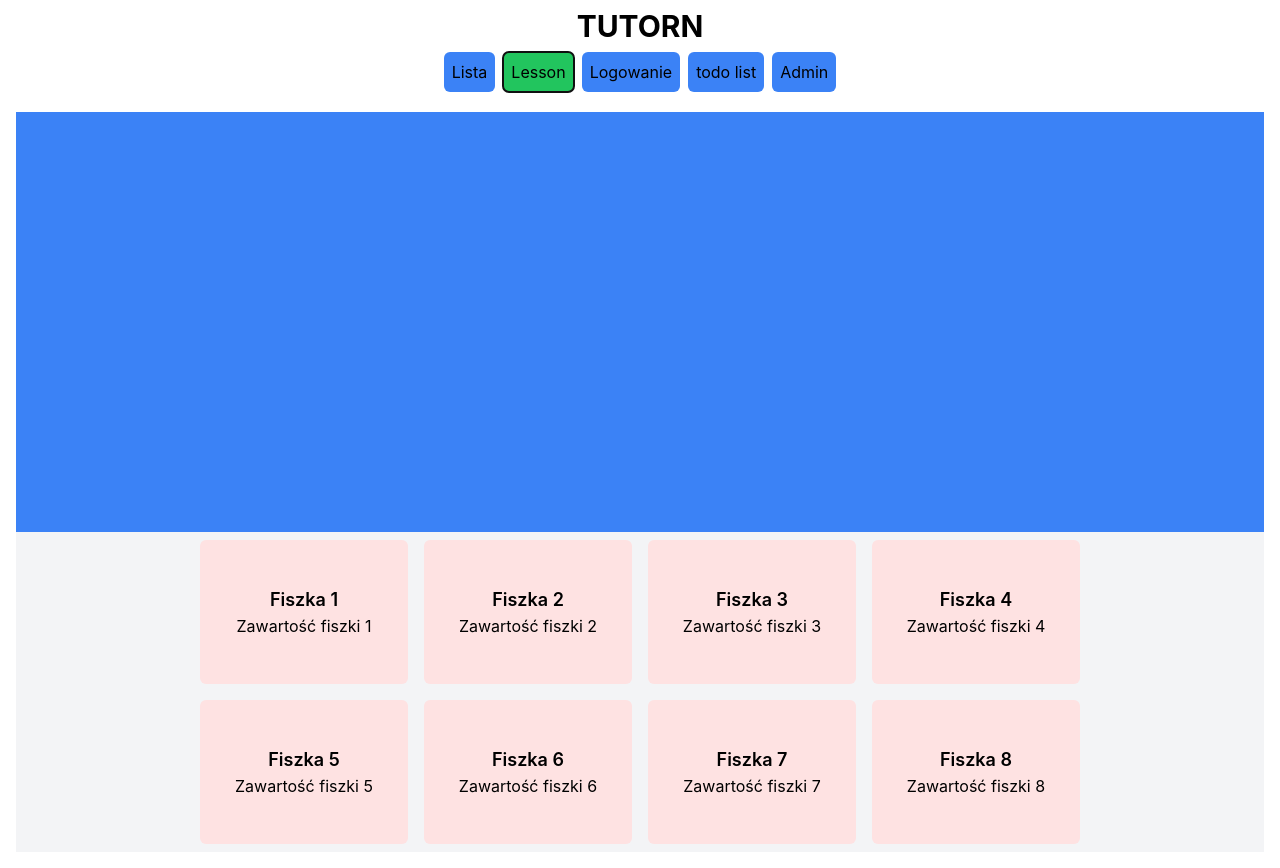
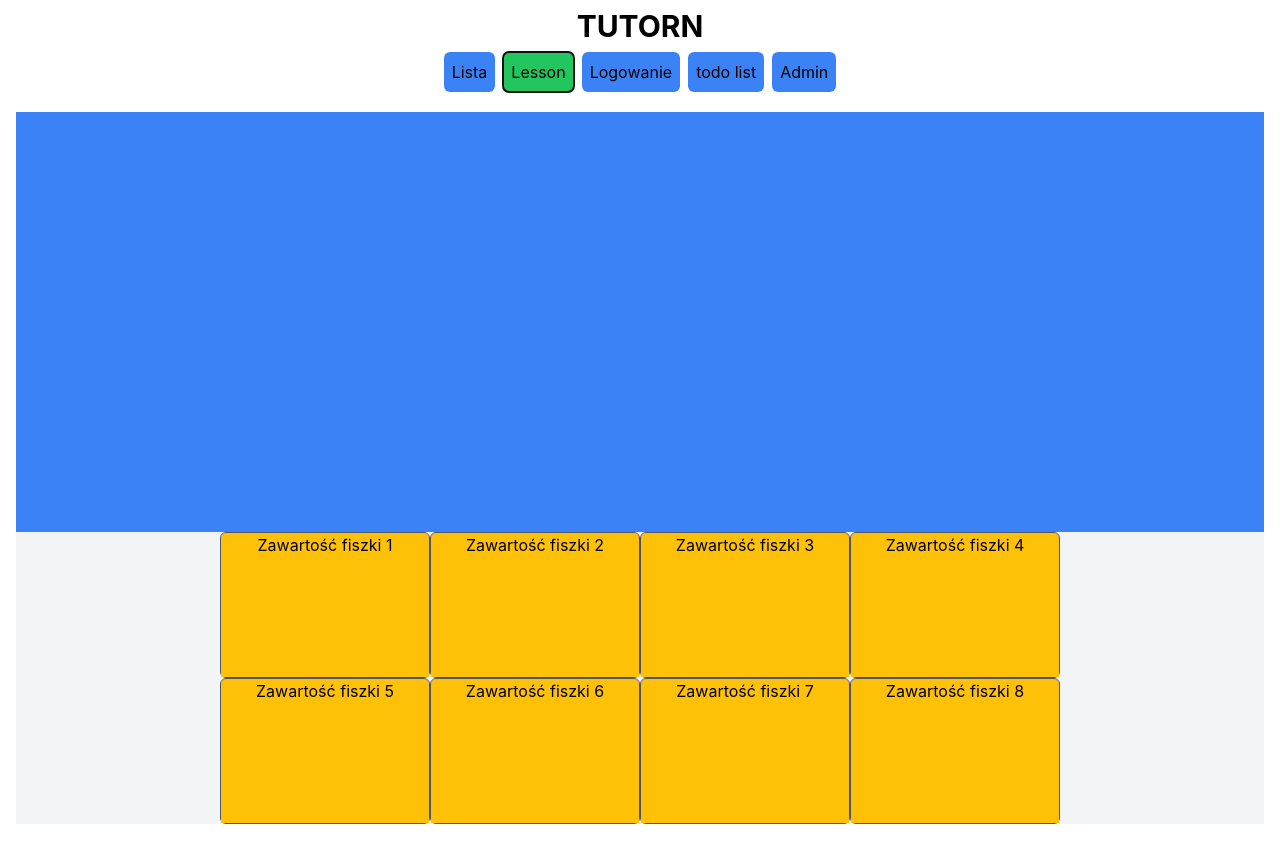
Before and after one commit to krzylec/tuton, a React (Create React App) app in the folder frontend/: page / in a window 1280 px wide. Both pictures are taken after a click on the tab "Lesson". After the commit the page ends 840 px from the top, so only its background shows below. Built offline with nearby package versions, Linux system fonts and the light colour scheme.

Commit message:
flashcard component animated/styled added flags(editable default=false, animated default=false) first layout for AdminLessonView added more colors to tailwind.config.js

```diff
--- a/frontend/src/components/custom/Flashcard.tsx
+++ b/frontend/src/components/custom/Flashcard.tsx
@@ -1,25 +1,73 @@
 import React, { useState } from "react";
 
 interface FlashcardProps {
-  title: string;
-  content: string;
-  contentFlipped: string;
+  //string too long will clip and not show in component
+  frontside: string;
+  backside: string;
+  toAnimate?: boolean;
+  editable?: boolean;
+}
+function xor(a: boolean, b: boolean){
+  return (a || b) && !(a && b);
 }
 
 export default function Flashcard({
-  title,
-  content,
-  contentFlipped,
+  frontside,
+  backside,
+  toAnimate = false,
+  editable = false,
 }: Readonly<FlashcardProps>) {
-  const [clicked, setClicked] = useState<boolean>(false);
+  const animationDuration = 200;  //have to change in tailwind.config.js too
+  const [flipped, setFlipped] = useState<boolean>(false);
+  const [animating, setAnimating] = useState(false);
+  const [halfway, setHalfway] = useState(false);
+  const flipCard = () => {
+    if (!animating) {
+      setFlipped(!flipped);
+      if (toAnimate) {
+          setAnimating(true); // Start the animation
+          setTimeout(()=>{
+          setHalfway(true); //halfway animating
+        }, animationDuration/2);
+        setTimeout(() => {
+          setAnimating(false);
+          setHalfway(false);
+        }, animationDuration);
+      }
+    }
+  }
 
   return (
+    <div className="max-h-44 rounded-md border bg-gray-200 border-gray-600">
     <button
-      className={`p-4 m-2 rounded-md h-36 w-52 hover:opacity-80 hover:border hover:border-gray-600 ${clicked ? "bg-green-200" : "bg-red-100"}`}
-      onClick={() => setClicked(!clicked)}
+      className={`
+        h-36 w-52 rounded-t-md
+        hover:opacity-80
+        ${flipped&&toAnimate ?
+           `animate-flip` :
+           `animate-flipback`
+          }
+        ${xor(flipped, halfway) ? "bg-tertiary" : "bg-quinary"}
+      `}
+      onClick={() => flipCard()}
     >
-      <h3 className="text-lg font-semibold">{title}</h3>
-      <p>{clicked ? contentFlipped : content}</p>
+      {/* Render frontside content only if not animating and not flipped */}
+      {!animating && !flipped && <div className="h-full w-full rounded-t-md bg-tertiary overflow-clip">{frontside}</div>}
+
+      {/* Render backside content only if not animating and flipped */}
+      {!animating && flipped && <div className="h-full w-full rounded-t-md bg-quinary borderoverflow-clip">{backside}</div>}
     </button>
+    {
+      editable &&
+      <div className="">
+        <button
+          className="w-full rounded-b-md"
+          onClick={(e) => {}}
+        >
+          edit
+        </button>
+      </div>
+    }
+    </div>
   );
 }
--- a/frontend/src/views/AdminView.tsx
+++ b/frontend/src/views/AdminView.tsx
@@ -2,6 +2,7 @@ import { useState } from "react";
 import { Tab, Tabs, TabList, TabPanel } from "react-tabs";
 import AdminVideoView from "./admin/AdminVideoTab"
 import AdminFlashcardTab from "./admin/AdminFlashcardTab"
+import AdminLessonTab from "./admin/AdminLessonTab"
 
 export default function TabExplorer() {
     const [selectedTab, setSelectedTab] = useState(0);
@@ -21,6 +22,9 @@ export default function TabExplorer() {
               <Tab className="p-2 mx-1 cursor-pointer bg-blue-500 hover:bg-green-500 transition-colors rounded-md">
                 Flashcard
               </Tab>
+              <Tab className="p-2 mx-1 cursor-pointer bg-blue-500 hover:bg-green-500 transition-colors rounded-md">
+                Lesson
+              </Tab>
             </TabList>
 
             <TabPanel>
@@ -33,6 +37,11 @@ export default function TabExplorer() {
                   <AdminFlashcardTab></AdminFlashcardTab>
                 </div>
             </TabPanel>
+            <TabPanel>
+                <div>
+                  <AdminLessonTab></AdminLessonTab>
+                </div>
+            </TabPanel>
           </Tabs>
         </div>
       );
--- a/frontend/src/views/LessonView.tsx
+++ b/frontend/src/views/LessonView.tsx
@@ -13,9 +13,8 @@ export default function LessonView() {
           {[1, 2, 3, 4].map((index) => (
             <Fiszka
               key={index}
-              title={`Fiszka ${index}`}
-              content={`Zawartość fiszki ${index}`}
-              contentFlipped={`Zawartość fiszki zmieniona ${index}`}
+              frontside={`Zawartość fiszki ${index}`}
+              backside={`Zawartość fiszki zmieniona ${index}`}
             />
           ))}
         </div>
@@ -24,9 +23,8 @@ export default function LessonView() {
           {[5, 6, 7, 8].map((index) => (
             <Fiszka
               key={index}
-              title={`Fiszka ${index}`}
-              content={`Zawartość fiszki ${index}`}
-              contentFlipped={`Zawartość fiszki zmieniona ${index}`}
+              frontside={`Zawartość fiszki ${index}`}
+              backside={`Zawartość fiszki zmieniona ${index}`}
             />
           ))}
         </div>
--- /dev/null
+++ b/frontend/src/views/admin/AdminLessonTab.tsx
@@ -0,0 +1,48 @@
+import { Button, Input } from "../../components/basic";
+import Flashcard from "../../components/custom/Flashcard";
+
+export default function AdminView(){
+
+    return (
+        <div className="flex space-y-2 flex-col p-2 bg-secondary-light border border-gray-600">
+            <div className="flex">
+                <div className="h-96 grid grid-cols-5 p-2 gap-1 bg-secondary border border-gray-600 overflow-y-scroll">
+                {[1, 2, 3, 4, 5, 6, 7, 8, 9, 10, 11, 12, 13, 14].map((index) => (
+                    <Flashcard
+                    key={index}
+                    frontside={`Zawartość fiszki ${index}`}
+                    backside={`Zawartość fiszki zmieniona ${index}`}
+                    editable={true}
+                    />
+                ))}
+                </div>
+                <div className="p-2 border border-gray-600">
+                    Create lesson
+                    <Input
+                        placeholder="id"
+                        />
+                    <Input
+                        placeholder="ile fiszek"
+                    />
+                    <Input
+                        placeholder="cosj eszcze nie chce mi sie patrzec"
+                    />
+                    <Input
+                        placeholder="cosj eszcze nie chce mi sie patrzec"
+                    />
+                    <Button
+                        text="submit"
+                    />
+                </div>
+            </div>
+            <div className="flex flex-col space-y-2">
+                <div className="flex justify-center p-4 border border-gray-600">
+                    placeholder jakis tam
+                </div>
+                <div className="flex justify-center p-4 border border-gray-600">
+                    placeholder jakis tam
+                </div>
+            </div>
+        </div>
+    )
+}
--- a/frontend/tailwind.config.js
+++ b/frontend/tailwind.config.js
@@ -6,14 +6,52 @@ module.exports = {
   theme: {
     extend: {
       colors: {
-      primary: '#4CAF50',
-      secondary: '#2196F3',
-      tertiary: '#FFC107',
-      quaternary: '#9C27B0',
-      quinary: '#FF5722',
-      onerror: 'ff0000'
+        primary: {
+          light: '#80E27E', // lighter variant of primary color
+          DEFAULT: '#4CAF50', // original primary color
+          dark: '#087f23' // darker variant of primary color
+        },
+        secondary: {
+          light: '#6EC6FF', // lighter variant of secondary color
+          DEFAULT: '#2196F3', // original secondary color
+          dark: '#0b5b9e' // darker variant of secondary color
+        },
+        tertiary: {
+          light: '#FFE082', // lighter variant of tertiary color
+          DEFAULT: '#FFC107', // original tertiary color
+          dark: '#bf8f04' // darker variant of tertiary color
+        },
+        quaternary: {
+          light: '#D05AEC', // lighter variant of quaternary color
+          DEFAULT: '#9C27B0', // original quaternary color
+          dark: '#6a0080' // darker variant of quaternary color
+        },
+        quinary: {
+          light: '#FF8A65', // lighter variant of quinary color
+          DEFAULT: '#FF5722', // original quinary color
+          dark: '#c41c00' // darker variant of quinary color
+        },
+        onerror: '#FF0000',
       },
-    },
+      keyframes: {
+        flip: {
+          '0%': {transform: 'scale(1)'},
+          '50%': {transform: 'scale(1.05) rotateY(90deg)'},
+          '90%': {transform: 'scale(1.1) rotateY(180deg)'},
+          '100%': {transform: 'scale(1) rotateY(180deg)'},
+        },
+        flipback: {
+          '0%': {transform: 'scale(1)'},
+          '50%': {transform: 'scale(1.05) rotateY(-90deg)'},
+          '90%': {transform: 'scale(1.1) rotateY(-180deg)'},
+          '100%': {transform: 'scale(1) rotateY(-180deg)'},
+        },
+      },
+      animation: {
+        flip: 'flip 0.2s',
+        flipback: 'flipback 0.2s',
+      },
+    }
   },
   plugins: [],
 }
```
Also changed, not shown: 1 other file (tests, documents, lock files or other folders).
